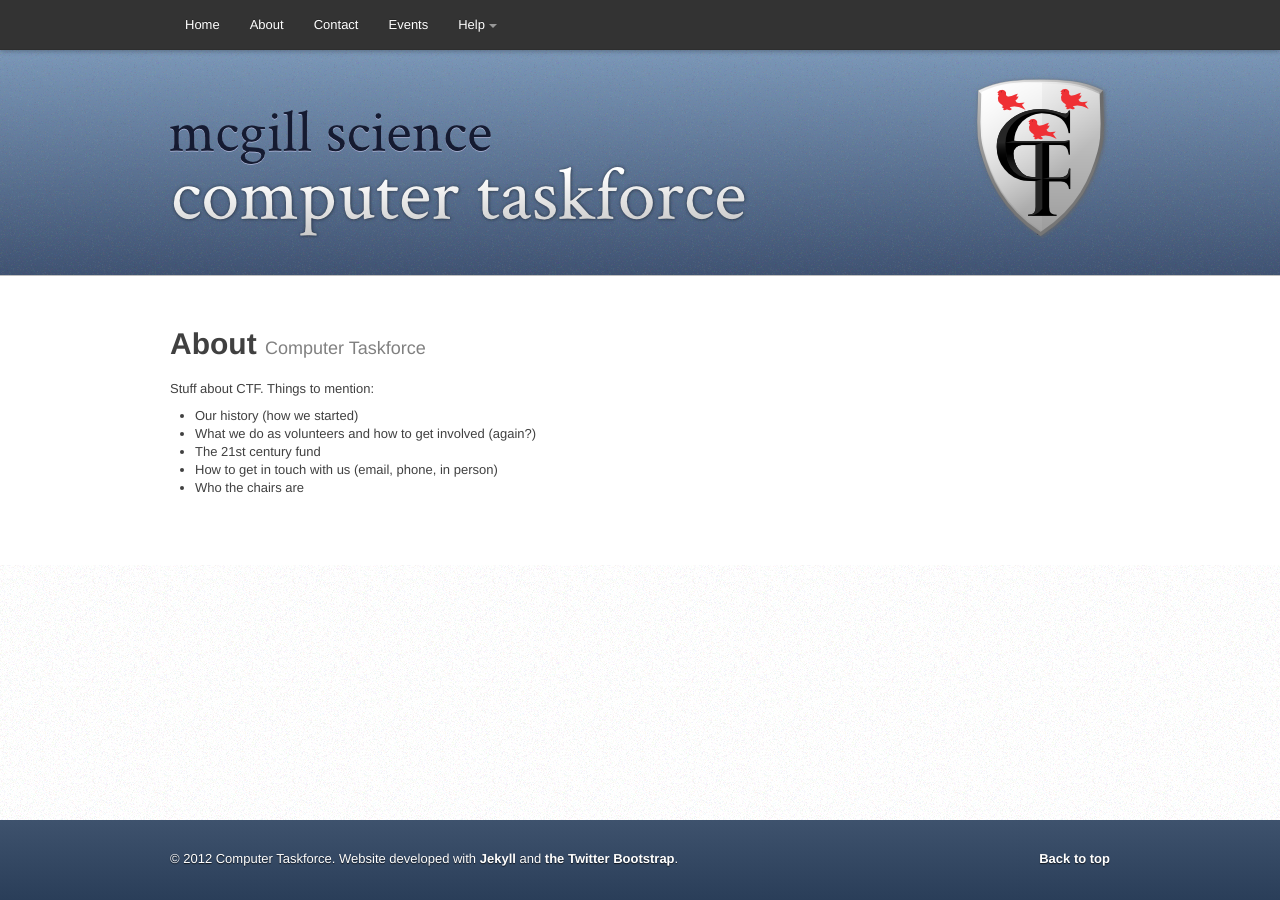
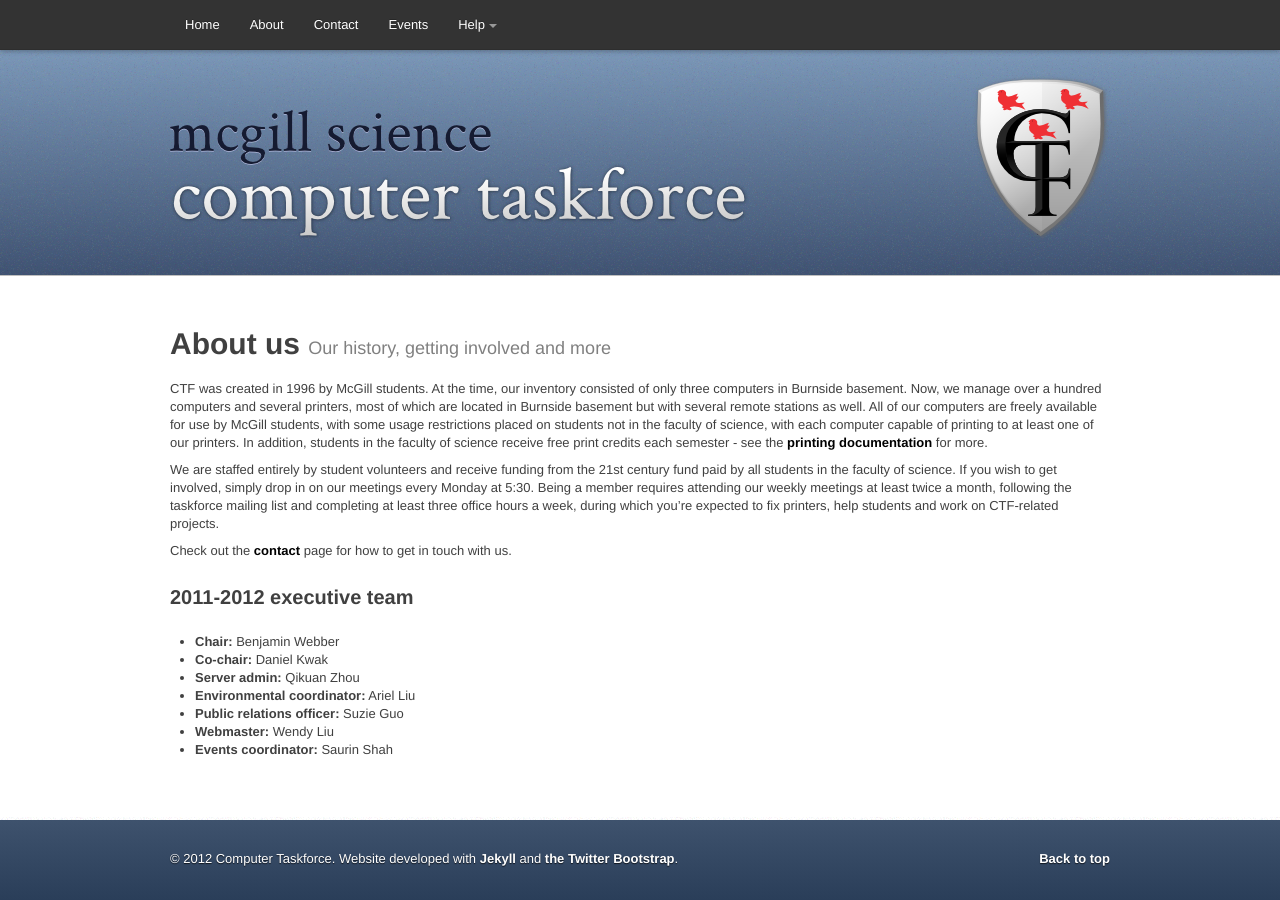
Before and after one commit to ctf/taskforce.sus.mcgill.ca, a Jekyll site: the page built from about.md, in a window 1280 px wide. Built offline with Jekyll 4.4.1, drawn with Linux system fonts in a browser that asks for light colours; Markdown is read by kramdown in place of the engine named in the settings.

Commit message:
Add real text for about page
Adds the list of execs. Also incorporates some styling changes for the
default layout (padding, etc).

```diff
--- a/_layouts/default.html
+++ b/_layouts/default.html
@@ -5,9 +5,9 @@
 	{% include topbar.html %}
 	{% include mini-header.html %}
 	<div id="content">
-		<div class="container">
+		<div class="container markdown">
 			<h1>{{ page.title }} <small>{{ page.subtitle }}</small></h1>
-			{{ content }}
+			{{ content | replace:'MEETING_DAY', site.meeting_day | replace:'MEETING_TIME', site.meeting_time }}
 		</div>
 	</div>
 	{% include footer.html %}
--- a/about.md
+++ b/about.md
@@ -1,13 +1,22 @@
 ---
-title: About
-subtitle: Computer Taskforce
+title: About us
+subtitle: Our history, getting involved and more
 layout: default
 ---
 
-Stuff about CTF. Things to mention:
+CTF was created in 1996 by McGill students. At the time, our inventory consisted of only three computers in Burnside basement. Now, we manage over a hundred computers and several printers, most of which are located in Burnside basement but with several remote stations as well. All of our computers are freely available for use by McGill students, with some usage restrictions placed on students not in the faculty of science, with each computer capable of printing to at least one of our printers. In addition, students in the faculty of science receive free print credits each semester - see the [printing documentation](printing.html) for more.
 
-* Our history (how we started)
-* What we do as volunteers and how to get involved (again?)
-* The 21st century fund
-* How to get in touch with us (email, phone, in person)
-* Who the chairs are
+We are staffed entirely by student volunteers and receive funding from the 21st century fund paid by all students in the faculty of science. If you wish to get involved, simply drop in on our meetings every MEETING_DAY at MEETING_TIME. Being a member requires attending our weekly meetings at least twice a month, following the taskforce mailing list and completing at least three office hours a week, during which you're expected to fix printers, help students and work on CTF-related projects.
+
+Check out the [contact](contact.html) page for how to get in touch with us.
+
+2011-2012 executive team
+------------------------
+
+* **Chair:** Benjamin Webber
+* **Co-chair:** Daniel Kwak
+* **Server admin:** Qikuan Zhou
+* **Environmental coordinator:** Ariel Liu
+* **Public relations officer:** Suzie Guo
+* **Webmaster:** Wendy Liu
+* **Events coordinator:** Saurin Shah
--- a/css/taskforce.less
+++ b/css/taskforce.less
@@ -119,3 +119,14 @@ body {
 	width: 100px;
 	height: 100px;
 }
+
+.markdown {
+	h2 {
+		padding: 10px 0px;
+		font-size: 20px;
+	}
+	ul {
+		padding: 8px 0px;
+		margin-bottom: 0px;
+	}
+}
```
